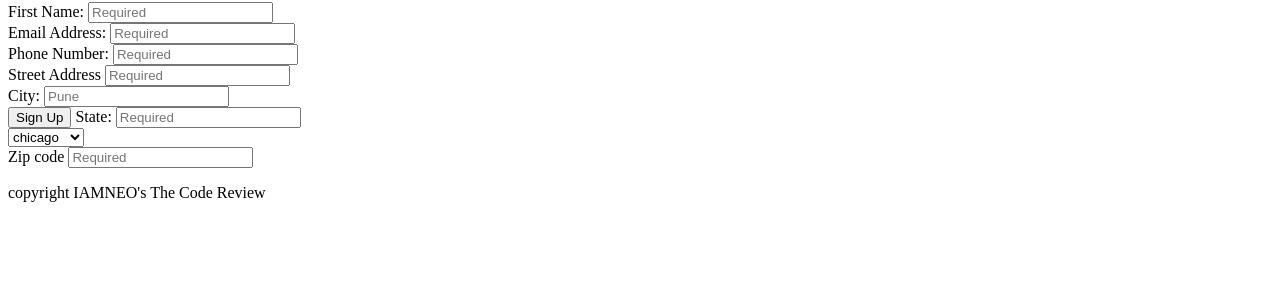
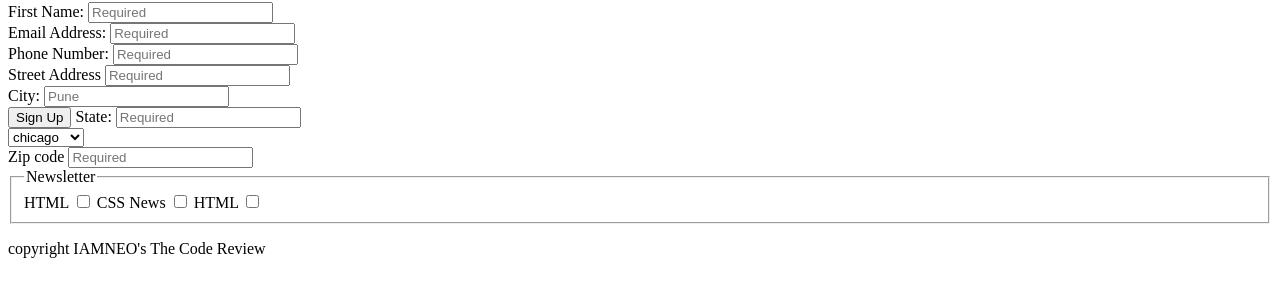
Before and after one commit to iamneo-production/fdfbfbdecf305541718bbaaaabbcbbfefone, a plain HTML site: page public/index.html in a window 1280 px wide. Shown: the part 64-360 px from the top of the page. Drawn offline with Linux system fonts and the light colour scheme.

Commit message:
Backup Commit

```diff
--- a/public/index.html
+++ b/public/index.html
@@ -28,7 +28,16 @@
         <br>
         <label for="zip code">Zip code</label>
         <input type="number" id="zip code" name="user_zip code" placeholder="Required" required>
+         <fieldset>
+            <legend>Newsletter</legend>
+            <label for="html">HTML</label>
+            <input type="checkbox" id="html">
+            <label for="css news">CSS News</label>
+            <input type="checkbox" id="css news">
+            <label for="html">HTML</label>
+            <input type="checkbox" id="html">
 
+         </fieldset>
     </form>
     <p class="footer">copyright IAMNEO's The Code Review</p>
 </body>
```
